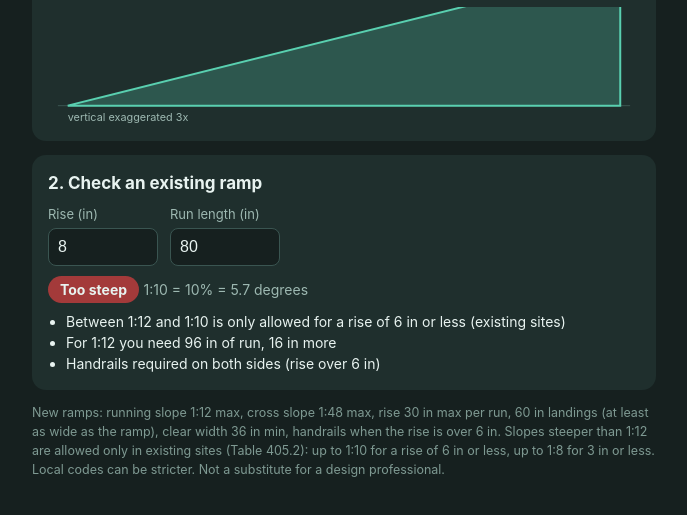
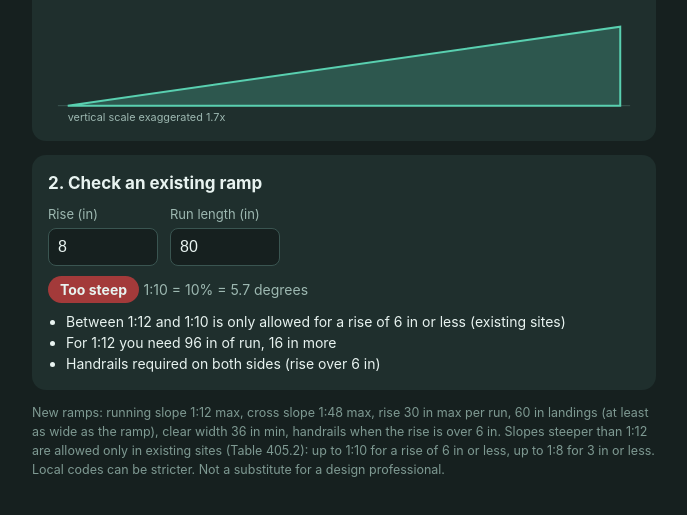
Before and after one commit to iLanis-agent/rampright, a plain HTML site: page app.html in a window 1280 px wide. Shown: the part 411-926 px from the top of the page, without its empty margins (296-983 px from the left). Drawn offline with Linux system fonts and the light colour scheme.

Commit message:
Fix ramp drawing scale

```diff
--- a/app.html
+++ b/app.html
@@ -48,9 +48,9 @@
     var p = R.plan(r);
     $('len').textContent = 'Ramp run ' + f(p.runLength) + ' (' + ft(p.runLength) + ')';
     $('det').textContent = p.runs + ' run' + (p.runs > 1 ? 's' : '') + ' of ' + f(p.risePerRun) + ' rise' + (p.landings ? ', ' + p.landings + ' landing' + (p.landings > 1 ? 's' : '') + ' of ' + f(R.LANDING) + '; ' : '; ') + 'total length ' + f(p.totalLength) + ' (' + ft(p.totalLength) + '). ' + (p.handrails ? 'Handrails required (rise over 6 in).' : 'Handrails not required (rise 6 in or less).');
-    var x = 20, w = 560, scale = w / p.totalLength, ymax = 100, h = Math.min(90, r * scale * 3), d = 'M' + x + ',' + ymax, cx = x, rr = p.risePerRun * scale * 3, i;
+    var x = 20, w = 560, scale = w / p.totalLength, ymax = 100, vx = Math.min(3, 80 / (r * scale)), d = 'M' + x + ',' + ymax, cx = x, rr = p.risePerRun * scale * vx, i;
     for (i = 0; i < p.runs; i++) { var len = (p.runLength / p.runs) * scale; d += ' L' + (cx + len) + ',' + (ymax - rr * (i + 1)); cx += len; if (i < p.runs - 1) { d += ' L' + (cx + R.LANDING * scale) + ',' + (ymax - rr * (i + 1)); cx += R.LANDING * scale; } }
-    $('draw').innerHTML = '<line x1="10" y1="100" x2="590" y2="100" stroke="#3a5551"/><path d="' + d + ' L' + cx + ',100 Z" fill="#59d0b0" fill-opacity=".25" stroke="#59d0b0" stroke-width="2"/><text x="20" y="116" fill="#9db8b1" font-size="11">vertical exaggerated 3x</text>';
+    $('draw').innerHTML = '<line x1="10" y1="100" x2="590" y2="100" stroke="#3a5551"/><path d="' + d + ' L' + cx + ',100 Z" fill="#59d0b0" fill-opacity=".25" stroke="#59d0b0" stroke-width="2"/><text x="20" y="116" fill="#9db8b1" font-size="11">vertical scale exaggerated '+(Math.round(vx*10)/10)+'x</text>';
   }
   function check() {
     var r = R.toIn(parseFloat($('rise2').value), unit), n = R.toIn(parseFloat($('run2').value), unit);
```
